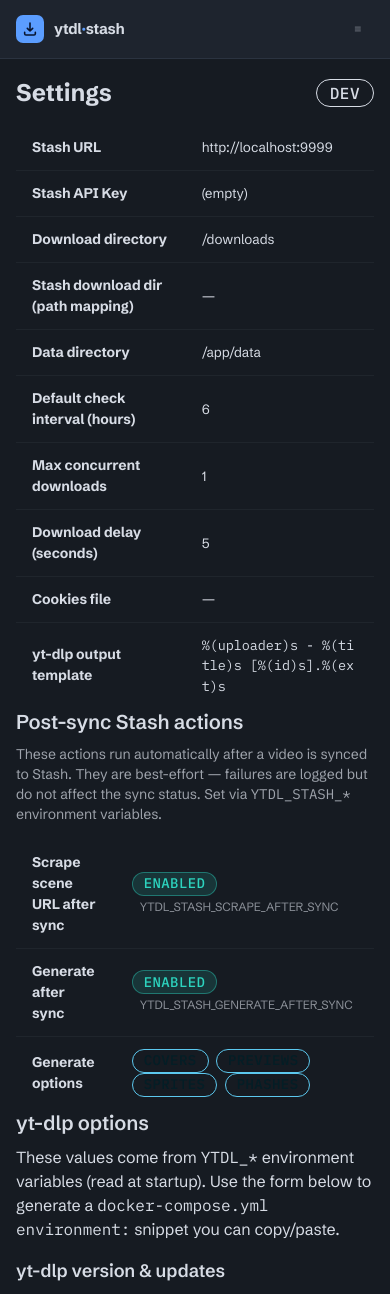
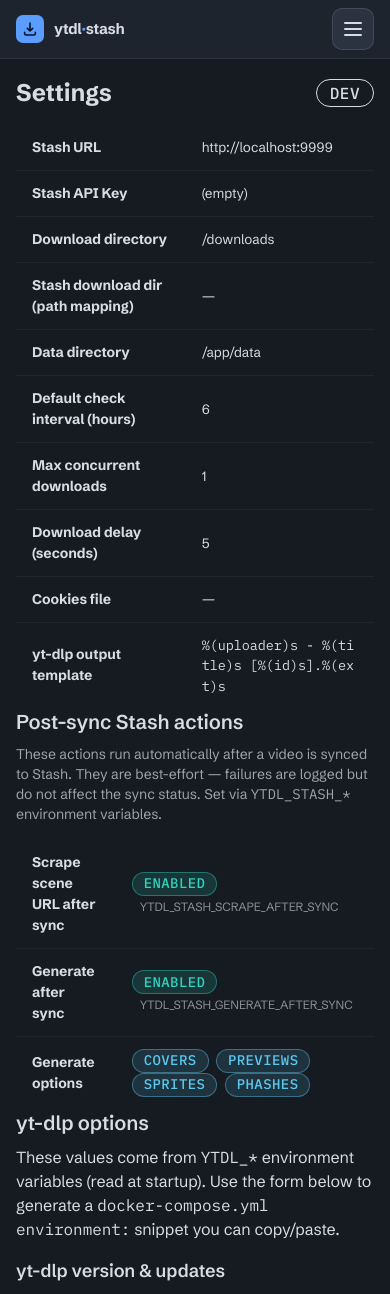
Before and after one commit to ytdl-stash/ytdl-stash, a FastAPI app: page /settings in a window 390 px wide. Shown: the top 1294 px of the page. Run offline with FastAPI, Linux system fonts and the light colour scheme; style sheets or scripts are compiled from the project's sources; parts of the project's set-up code (start-up, migrations or seed data) failed here and were passed over; some libraries are stand-ins or nearby versions.

Commit message:
Release v0.39.0

```diff
--- a/app/static/style.css
+++ b/app/static/style.css
@@ -198,7 +198,11 @@ td.tooltip {
    "Control Room" shell — responsive TOP nav.
    Colors come from the DaisyUI "controlroom" theme variables.
    ========================================================================== */
-html, body { max-width: 100%; overflow-x: hidden; }
+/* Use overflow-x: clip (not hidden) — `hidden` coerces overflow-y to `auto`,
+   which turns <body> into a clip container that crops absolutely-positioned
+   overlays (e.g. the mobile nav dropdown) on short pages. `clip` prevents the
+   horizontal scroll without affecting the vertical axis. */
+html, body { max-width: 100%; overflow-x: clip; }
 body { letter-spacing: -0.005em; }
 
 .cr-topnav { position: sticky; top: 0; z-index: 30; background: var(--color-base-200); border-bottom: 1px solid var(--color-base-300); }
@@ -221,8 +225,12 @@ body { letter-spacing: -0.005em; }
 .cr-dot { width: 7px; height: 7px; border-radius: 50%; flex: none; background: var(--color-success); }
 .cr-dot.warn { background: var(--color-warning); }
 
-/* Mobile dropdown nav (links rendered inside a DaisyUI dropdown). */
-.cr-topmenu { display: flex; flex-direction: column; gap: 1px; }
+/* Mobile dropdown nav (links rendered inside a DaisyUI dropdown).
+   NOTE: do NOT set `display` on .cr-topmenu. style.css is unlayered and would
+   override DaisyUI's layered open/closed `display` toggle — leaving the closed
+   menu present (opacity:0 but hit-testable) and overlapping page content, so
+   taps land on its first link (Dashboard → "/"). Let DaisyUI own display;
+   the anchors below are block-level flex items and stack on their own. */
 .cr-topmenu a { display: flex; align-items: center; gap: 10px; padding: 9px 11px; border-radius: 8px; color: color-mix(in srgb, var(--color-base-content) 78%, transparent); text-decoration: none; font-size: 14px; font-weight: 500; }
 .cr-topmenu a:hover { background: var(--color-base-300); color: var(--color-base-content); }
 .cr-topmenu a.active { color: var(--color-primary); }
@@ -332,6 +340,7 @@ body { letter-spacing: -0.005em; }
 .badge-primary   { color: var(--color-primary);   background: color-mix(in srgb, var(--color-primary) 14%, transparent);   border-color: color-mix(in srgb, var(--color-primary) 42%, transparent); }
 .badge-warning   { color: var(--color-warning);   background: color-mix(in srgb, var(--color-warning) 13%, transparent);   border-color: color-mix(in srgb, var(--color-warning) 38%, transparent); }
 .badge-error     { color: var(--color-error);     background: color-mix(in srgb, var(--color-error) 13%, transparent);     border-color: color-mix(in srgb, var(--color-error) 38%, transparent); }
+.badge-info      { color: var(--color-info);      background: color-mix(in srgb, var(--color-info) 14%, transparent);      border-color: color-mix(in srgb, var(--color-info) 42%, transparent); }
 .badge-secondary { color: var(--color-secondary); background: color-mix(in srgb, var(--color-secondary) 14%, transparent); border-color: color-mix(in srgb, var(--color-secondary) 42%, transparent); }
 .badge-ghost     { color: color-mix(in srgb, var(--color-base-content) 62%, transparent); background: var(--color-base-300); border-color: var(--color-base-300); }
 
@@ -444,7 +453,76 @@ body { letter-spacing: -0.005em; }
 .cr-actbtn:hover[data-tip]::after { opacity: 1; transform: translateY(0); }
 .cr-actbtn:hover[data-tip]::before { opacity: 1; }
 
-/* On mobile (card rows), left-align the rail under its "Actions" label. */
+/* On mobile (card rows), left-align the rail. */
 @media (max-width: 768px) {
-  .cr-act { justify-content: flex-start; flex-wrap: wrap; }
+  .cr-act { justify-content: flex-start; flex-wrap: wrap; gap: 4px; }
+  .cr-actbtn { width: 34px; height: 34px; }
+  .cr-actbtn svg { width: 17px; height: 17px; }
 }
+
+/* ==========================================================================
+   Mobile menu button (hamburger) — make it a real, tappable target.
+   ========================================================================== */
+.cr-burger {
+  width: 42px; height: 42px; min-height: 42px; padding: 0;
+  display: inline-grid; place-items: center;
+  border-radius: 10px;
+  background: var(--color-base-300);
+  border: 1px solid color-mix(in srgb, var(--color-base-content) 14%, transparent);
+  color: var(--color-base-content);
+  transition: background-color .13s, border-color .13s;
+}
+.cr-burger:hover { background: color-mix(in srgb, var(--color-base-content) 14%, transparent); }
+.cr-burger:active { transform: translateY(1px); }
+.cr-burger svg { width: 24px; height: 24px; }
+
+/* ==========================================================================
+   Mobile video cards — replace the 7-line label stack with a compact,
+   thumbnail-left card. Applies only to tables tagged .cr-video-table.
+   ========================================================================== */
+@media (max-width: 768px) {
+  .cr-video-table tbody tr {
+    position: relative;
+    display: flex; flex-wrap: wrap; align-items: center; gap: 4px 8px;
+    padding: 12px 12px 12px 116px; min-height: 84px;
+    background: var(--color-base-200);
+    border: 1px solid var(--color-base-300);
+    border-radius: .7rem; margin-bottom: 10px;
+  }
+  .cr-video-table tbody td { display: block; padding: 0; border: none; }
+  .cr-video-table tbody td::before { content: none !important; }  /* kill data-labels */
+
+  /* thumbnail pinned left, fixed size */
+  .cr-video-table tbody td.cr-c-thumb {
+    position: absolute; left: 12px; top: 12px; width: 96px;
+  }
+  .cr-video-table tbody td.cr-c-thumb :is(img, div) {
+    width: 96px !important; height: 58px !important; object-fit: cover; border-radius: 8px;
+  }
+  .cr-video-table tbody td.cr-c-thumb a { display: block; line-height: 0; }
+
+  /* title — full width of the content area, clamp to 2 lines */
+  .cr-video-table tbody td.cr-c-title {
+    order: 1; flex: 0 0 100%; min-width: 0;
+    font-size: 14px; font-weight: 600; line-height: 1.3; letter-spacing: -.01em;
+    display: -webkit-box; -webkit-line-clamp: 2; -webkit-box-orient: vertical; overflow: hidden;
+  }
+  .cr-video-table tbody td.cr-c-title a { color: var(--color-base-content) !important; }
+
+  /* meta line — channel · date · duration, then the status pill, inline */
+  .cr-video-table tbody td.cr-c-channel { order: 2; }
+  .cr-video-table tbody td.cr-c-date    { order: 3; }
+  .cr-video-table tbody td.cr-c-dur     { order: 4; }
+  .cr-video-table tbody td.cr-c-status  { order: 5; }
+  .cr-video-table tbody td:is(.cr-c-channel, .cr-c-date, .cr-c-dur) {
+    font-size: 12px; color: color-mix(in srgb, var(--color-base-content) 55%, transparent);
+  }
+  .cr-video-table tbody td.cr-c-channel a { color: inherit !important; }
+  /* middot separators that don't lead the line */
+  .cr-video-table tbody td.cr-c-channel ~ td.cr-c-date::before { content: "·"; margin: 0 6px; opacity: .55; }
+  .cr-video-table tbody td.cr-c-date ~ td.cr-c-dur::before { content: "·"; margin: 0 6px; opacity: .55; }
+  .cr-video-table tbody td.cr-c-status { margin-left: 4px; }
+
+  /* action rail — own line at the bottom */
+  .cr-video-table tbody td.cr-c-actions { order: 6; flex: 0 0 100%; margin-top: 4px; }
+}
--- a/app/templates/base.html
+++ b/app/templates/base.html
@@ -33,8 +33,8 @@
         {{ 'Paused' if (is_downloads_paused() or is_channels_paused()) else 'All systems active' }}
       </span>
       <div class="dropdown dropdown-end lg:hidden">
-        <button type="button" tabindex="0" class="btn btn-ghost btn-sm btn-square" aria-label="Open menu">
-          <svg xmlns="http://www.w3.org/2000/svg" class="h-5 w-5" fill="none" viewBox="0 0 24 24" stroke="currentColor"><path stroke-linecap="round" stroke-linejoin="round" stroke-width="2" d="M4 6h16M4 12h16M4 18h16" /></svg>
+        <button type="button" tabindex="0" class="cr-burger" aria-label="Open menu">
+          <svg xmlns="http://www.w3.org/2000/svg" fill="none" viewBox="0 0 24 24" stroke="currentColor"><path stroke-linecap="round" stroke-linejoin="round" stroke-width="2" d="M4 6h16M4 12h16M4 18h16" /></svg>
         </button>
         <div tabindex="0" class="cr-topmenu dropdown-content bg-base-200 rounded-box z-50 mt-2 w-56 p-2 shadow-lg border border-base-300">{{ navlinks() }}</div>
       </div>
--- a/app/templates/channels/_channel_videos.html
+++ b/app/templates/channels/_channel_videos.html
@@ -4,7 +4,7 @@
      hx-swap="outerHTML"
      hx-include="#channel-video-search, #channel-video-sort">
   <div class="overflow-x-auto">
-    <table class="table table-responsive mt-2">
+    <table class="table table-responsive cr-video-table mt-2">
       <thead>
         <tr>
           <th class="w-24"></th>
--- a/app/templates/settings.html
+++ b/app/templates/settings.html
@@ -18,7 +18,7 @@
       <tr>{% call th_tooltip("How many videos download simultaneously") %}Max concurrent downloads{% endcall %}<td>{{ settings.max_concurrent_downloads }}</td></tr>
       <tr>{% call th_tooltip("Seconds to wait between starting each download") %}Download delay (seconds){% endcall %}<td>{{ settings.download_delay_seconds }}</td></tr>
       <tr>{% call th_tooltip("Path to a Netscape-format cookies file for authenticated downloads") %}Cookies file{% endcall %}<td class="break-all">{{ settings.cookies_file or '—' }}</td></tr>
-      <tr>{% call th_tooltip("Filename template passed to yt-dlp") %}yt-dlp output template{% endcall %}<td class="break-all"><code>{{ settings.ytdlp_output_template }}</code></td></tr>
+      <tr>{% call th_tooltip("Filename template passed to yt-dlp", "top") %}yt-dlp output template{% endcall %}<td class="break-all"><code>{{ settings.ytdlp_output_template }}</code></td></tr>
     </tbody>
   </table>
 </div>
@@ -57,10 +57,10 @@
       <tr>
         <th>Generate options</th>
         <td>
-          <span class="badge {{ 'badge-info' if settings.stash_generate_covers else 'badge-ghost' }} mr-1 tooltip tooltip-bottom" data-tip="Generate cover images">Covers</span>
-          <span class="badge {{ 'badge-info' if settings.stash_generate_previews else 'badge-ghost' }} mr-1 tooltip tooltip-bottom" data-tip="Generate video preview clips">Previews</span>
-          <span class="badge {{ 'badge-info' if settings.stash_generate_sprites else 'badge-ghost' }} mr-1 tooltip tooltip-bottom" data-tip="Generate sprite sheets">Sprites</span>
-          <span class="badge {{ 'badge-info' if settings.stash_generate_phashes else 'badge-ghost' }} tooltip tooltip-bottom" data-tip="Generate perceptual hashes">Phashes</span>
+          <span class="badge {{ 'badge-info' if settings.stash_generate_covers else 'badge-ghost' }} mr-1 tooltip tooltip-top" data-tip="Generate cover images">Covers</span>
+          <span class="badge {{ 'badge-info' if settings.stash_generate_previews else 'badge-ghost' }} mr-1 tooltip tooltip-top" data-tip="Generate video preview clips">Previews</span>
+          <span class="badge {{ 'badge-info' if settings.stash_generate_sprites else 'badge-ghost' }} mr-1 tooltip tooltip-top" data-tip="Generate sprite sheets">Sprites</span>
+          <span class="badge {{ 'badge-info' if settings.stash_generate_phashes else 'badge-ghost' }} tooltip tooltip-top" data-tip="Generate perceptual hashes">Phashes</span>
         </td>
       </tr>
       {% endif %}
--- a/app/templates/videos/_video_list.html
+++ b/app/templates/videos/_video_list.html
@@ -1,5 +1,5 @@
 <div class="overflow-x-auto">
-  <table class="table table-responsive">
+  <table class="table table-responsive cr-video-table">
     <thead>
       <tr>
         <th class="w-24"></th>
```
Also changed, not shown: app/templates/videos/_table_body.html (+7 -7 lines), app/templates/videos/_table_body_performer.html (+6 -6 lines), .claude/settings.local.json (deleted), 1 other file.
